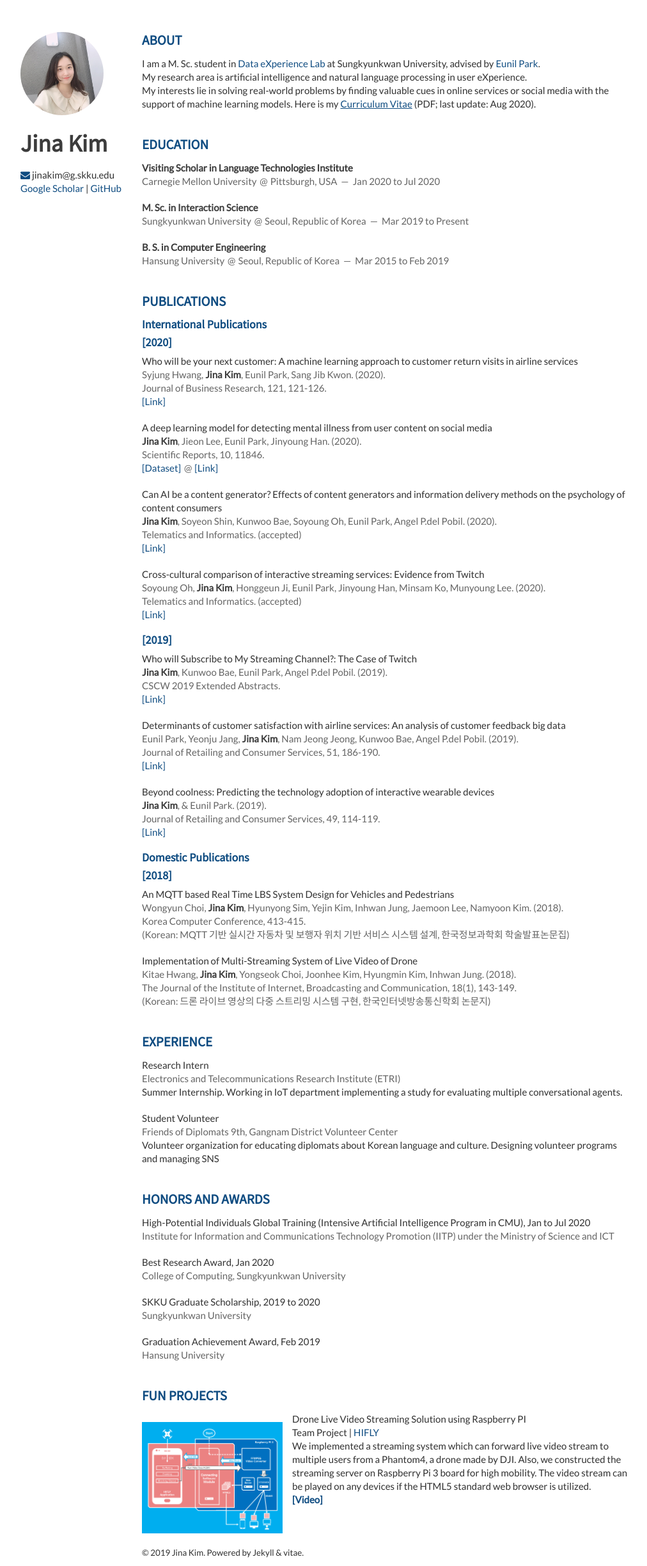
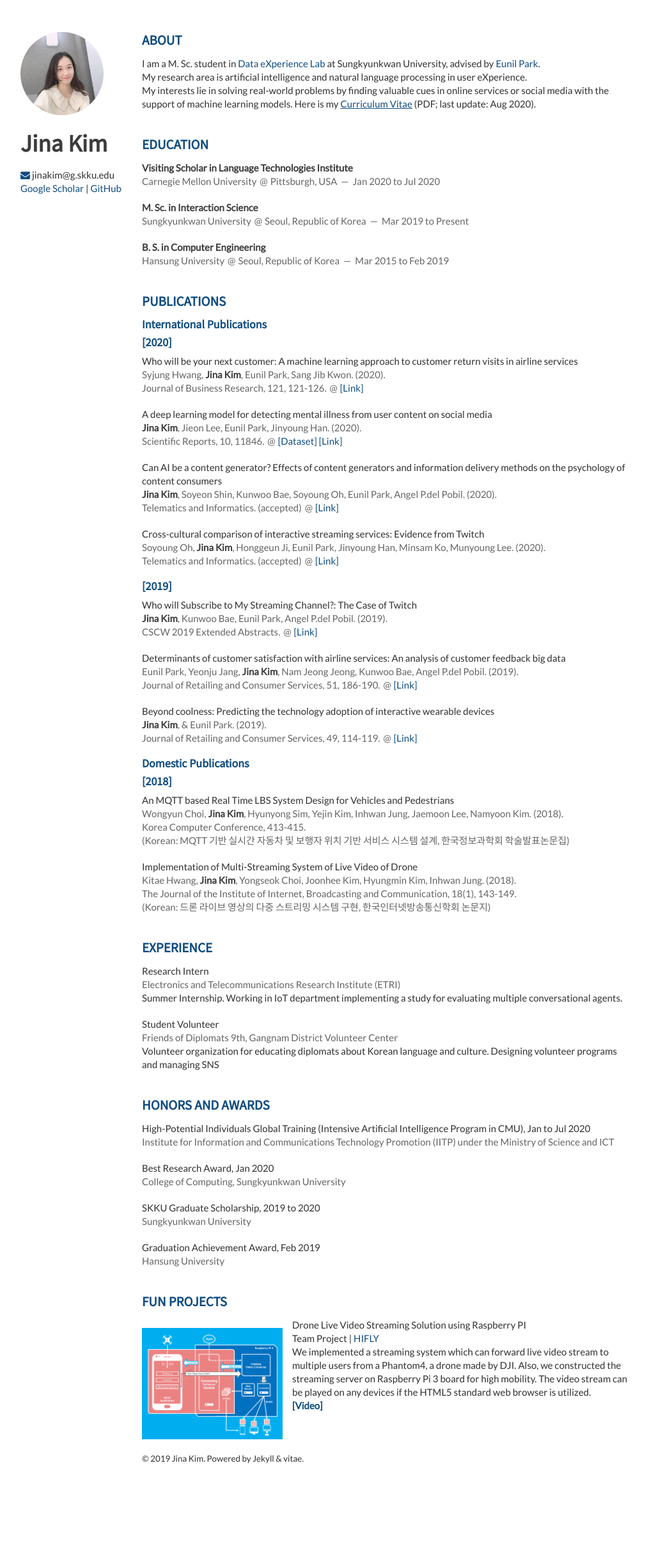
Before and after one commit to Jina-Kim/Jina-Kim.github.io, a Jekyll site: the page built from index.html, in a window 1280 px wide. Shown: the whole page at 64% size, without its empty margins (138-1150 px from the left). Built offline with Jekyll 4.4.1, drawn with Linux system fonts in a browser that asks for light colours; nearby versions of some CDN libraries; the list of posts is cut into pages by our own code; after the commit the page ends 2300 px from its top, so only the background shows below that.

Commit message:
Update publications.html

```diff
--- a/_includes/publications.html
+++ b/_includes/publications.html
@@ -8,7 +8,7 @@
         <header>
             Who will be your next customer: A machine learning approach to customer return visits in airline services<br/>
             <span> Syjung Hwang, <em>Jina Kim</em>, Eunil Park, Sang Jib Kwon. (2020).</span><br/>
-            <span>Journal of Business Research, 121, 121-126.</span><br/>
+            <span>Journal of Business Research, 121, 121-126.</span>
             <span><a href="https://www.sciencedirect.com/science/article/abs/pii/S014829632030535X?via%3Dihub" class="paper_link">[Link]</a></span>
         </header>
     </article>
@@ -17,8 +17,8 @@
         <header>
             A deep learning model for detecting mental illness from user content on social media<br/>
             <span> <em>Jina Kim</em>, Jieon Lee, Eunil Park, Jinyoung Han. (2020).</span><br/>
-            <span>Scientific Reports, 10, 11846.</span><br/>
-            <span><a href="{{site.baseurl}}/dataset/20srep-mental" class="paper_link">[Dataset]</a></span> <span><a href="https://www.nature.com/articles/s41598-020-68764-y" class="paper_link">[Link]</a></span>
+            <span>Scientific Reports, 10, 11846.</span>
+            <span><a href="{{site.baseurl}}/dataset/20srep-mental" class="paper_link">[Dataset]</a> <a href="https://www.nature.com/articles/s41598-020-68764-y" class="paper_link">[Link]</a></span>
         </header>
     </article>
 
@@ -26,7 +26,7 @@
         <header>
             Can AI be a content generator? Effects of content generators and information delivery methods on the psychology of content consumers<br/>
             <span> <em>Jina Kim</em>, Soyeon Shin,  Kunwoo Bae, Soyoung Oh, Eunil Park, Angel P.del Pobil. (2020).</span><br/>
-            <span>Telematics and Informatics. (accepted)</span><br/>
+            <span>Telematics and Informatics. (accepted)</span>
             <span><a href="https://www.sciencedirect.com/science/article/pii/S0736585320301118" class="paper_link">[Link]</a></span>
         </header>
     </article>
@@ -35,7 +35,7 @@
         <header>
             Cross-cultural comparison of interactive streaming services: Evidence from Twitch<br/>
             <span>Soyoung Oh, <em>Jina Kim</em>, Honggeun Ji, Eunil Park, Jinyoung Han, Minsam Ko, Munyoung Lee. (2020).</span><br/>
-            <span>Telematics and Informatics. (accepted)</span><br/>
+            <span>Telematics and Informatics. (accepted)</span>
             <span><a href="https://www.sciencedirect.com/science/article/pii/S0736585320300939" class="paper_link">[Link]</a></span>
         </header>
     </article>
@@ -45,7 +45,7 @@
         <header>
             Who will Subscribe to My Streaming Channel?: The Case of Twitch<br/>
             <span> <em>Jina Kim</em>, Kunwoo Bae, Eunil Park, Angel P.del Pobil. (2019).</span><br/>
-            <span>CSCW 2019 Extended Abstracts.</span><br/>
+            <span>CSCW 2019 Extended Abstracts.</span>
             <span><a href="https://dl.acm.org/doi/abs/10.1145/3311957.3359470" class="paper_link">[Link]</a></span>
         </header>
     </article>
@@ -54,7 +54,7 @@
         <header>
             Determinants of customer satisfaction with airline services: An analysis of customer feedback big data<br/>
             <span>Eunil Park, Yeonju Jang, <em>Jina Kim</em>, Nam Jeong Jeong, Kunwoo Bae, Angel P.del Pobil. (2019).</span><br/>
-            <span>Journal of Retailing and Consumer Services, 51, 186-190.</span><br/>
+            <span>Journal of Retailing and Consumer Services, 51, 186-190.</span>
             <span><a href="https://www.sciencedirect.com/science/article/pii/S0969698919304369" class="paper_link">[Link]</a></span>
         </header>
     </article>
@@ -63,7 +63,7 @@
         <header>
             Beyond coolness: Predicting the technology adoption of interactive wearable devices<br/>
             <span> <em>Jina Kim</em>, & Eunil Park. (2019).</span><br/>
-            <span>Journal of Retailing and Consumer Services, 49, 114-119.</span><br/>
+            <span>Journal of Retailing and Consumer Services, 49, 114-119.</span>
             <span><a href="https://www.sciencedirect.com/science/article/pii/S0969698919304369" class="paper_link">[Link]</a></span>
         </header>
     </article>
```
